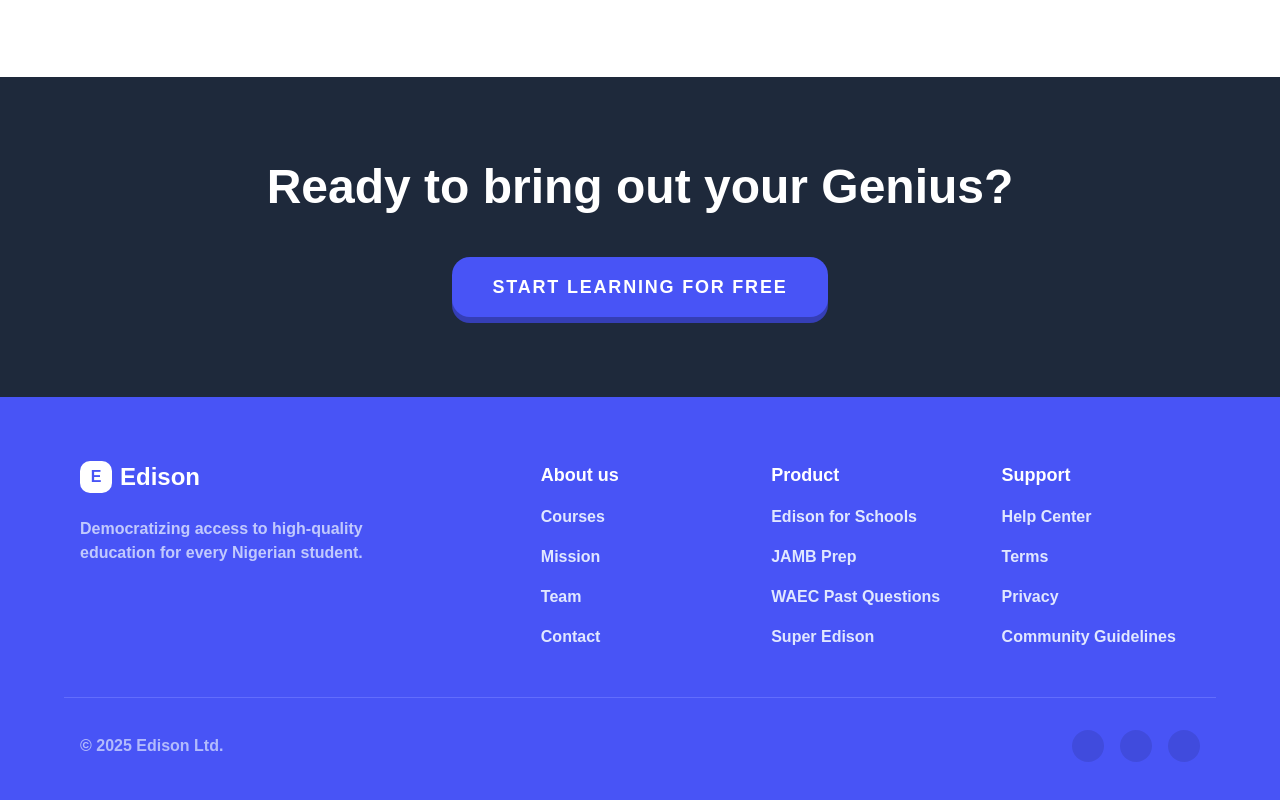
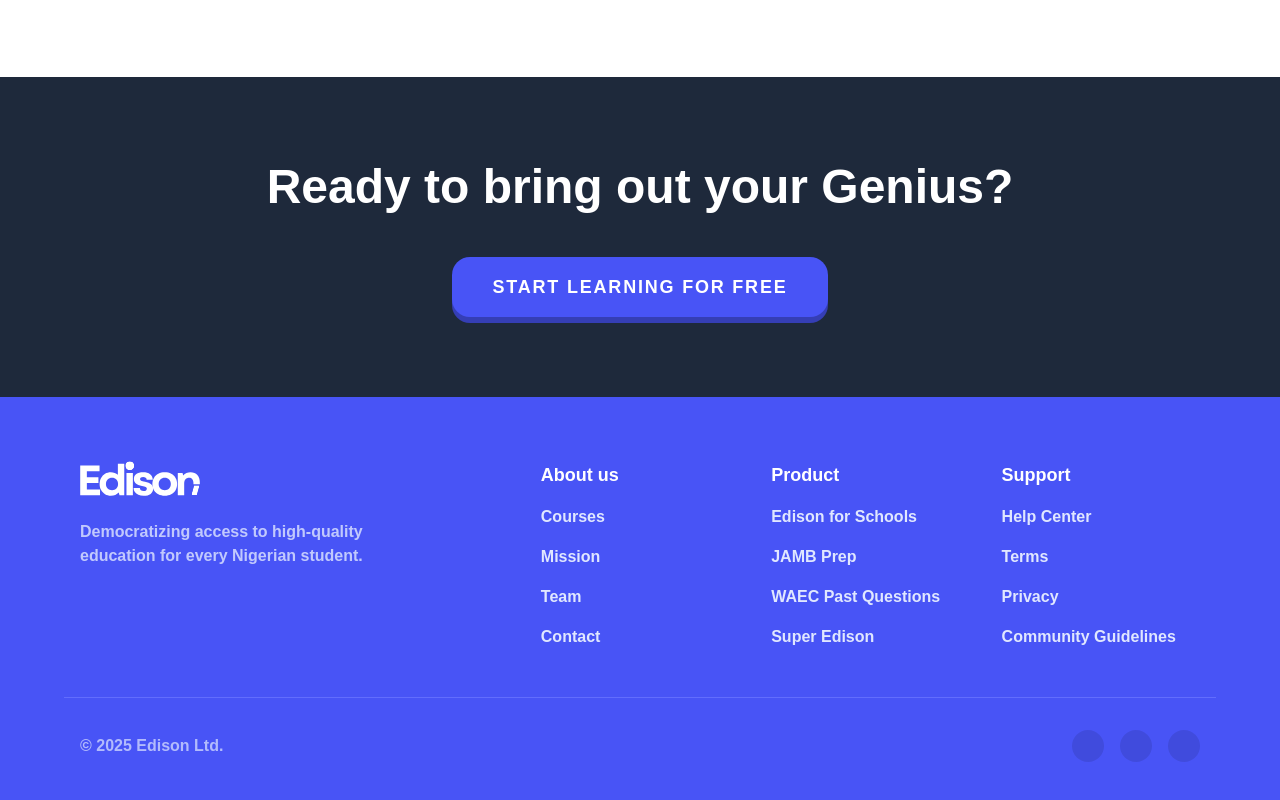
Before and after one commit to davidxml/Team-Royce-Edison, a Next.js app: page / in a window 1280 px wide. Shown: the part 2323-3123 px from the top of the page. Built offline with nearby package versions, Linux system fonts and the light colour scheme.

Commit message:
add footer logo

```diff
--- a/components/Footer.tsx
+++ b/components/Footer.tsx
@@ -1,7 +1,7 @@
 "use client";
 
-import Link from "next/link";
-import { Brain } from "lucide-react";
+import Image from "next/image";
+
 
 export default function Footer() {
   return (
@@ -9,10 +9,8 @@ export default function Footer() {
       <div className="max-w-6xl mx-auto px-4 grid grid-cols-2 md:grid-cols-4 lg:grid-cols-5 gap-8">
         <div className="col-span-2 lg:col-span-2">
           <div className="flex items-center gap-2 mb-6">
-            <div className="w-8 h-8 bg-white rounded-lg flex items-center justify-center text-[#4854F6] font-bold">
-              E
-            </div>
-            <span className="text-2xl font-extrabold text-white">Edison</span>
+
+           <Image src="/logo-white.svg" width={120} height={50} alt="logo"/>
           </div>
           <p className="font-semibold opacity-80 max-w-xs">
             Democratizing access to high-quality education for every Nigerian
```
